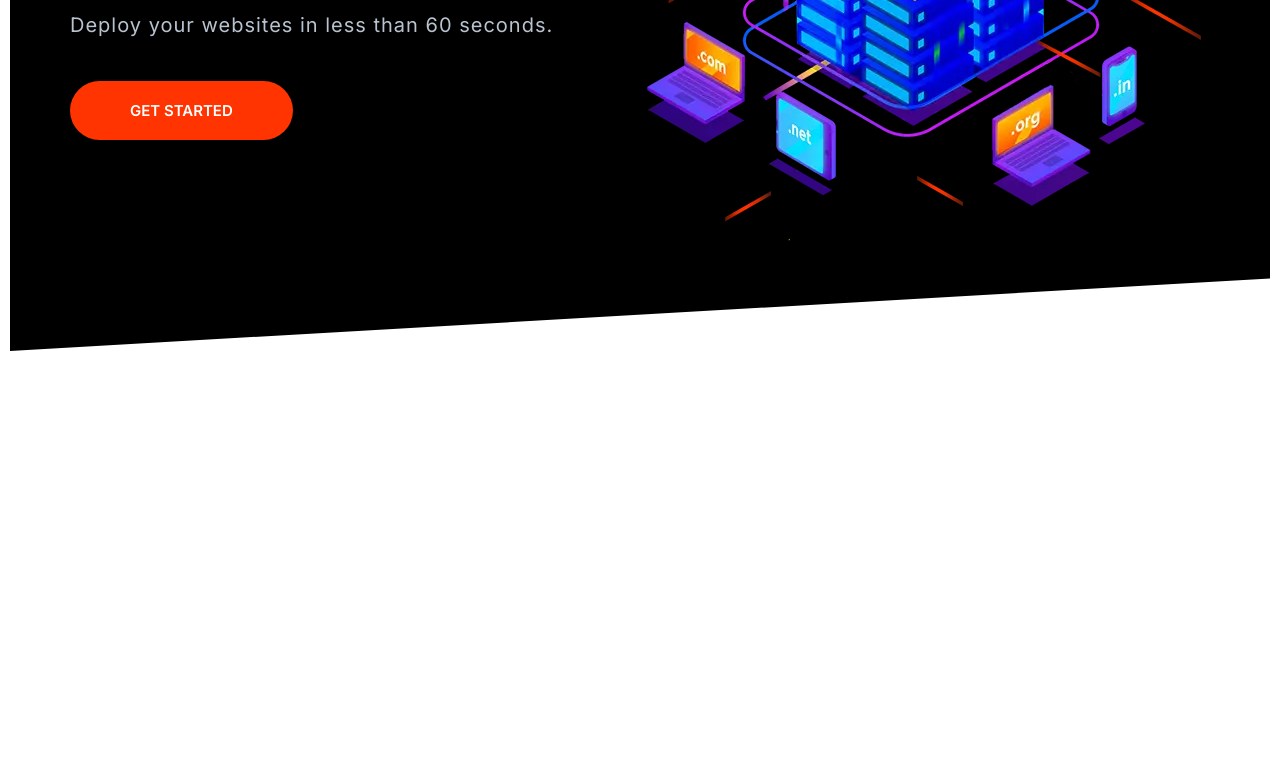
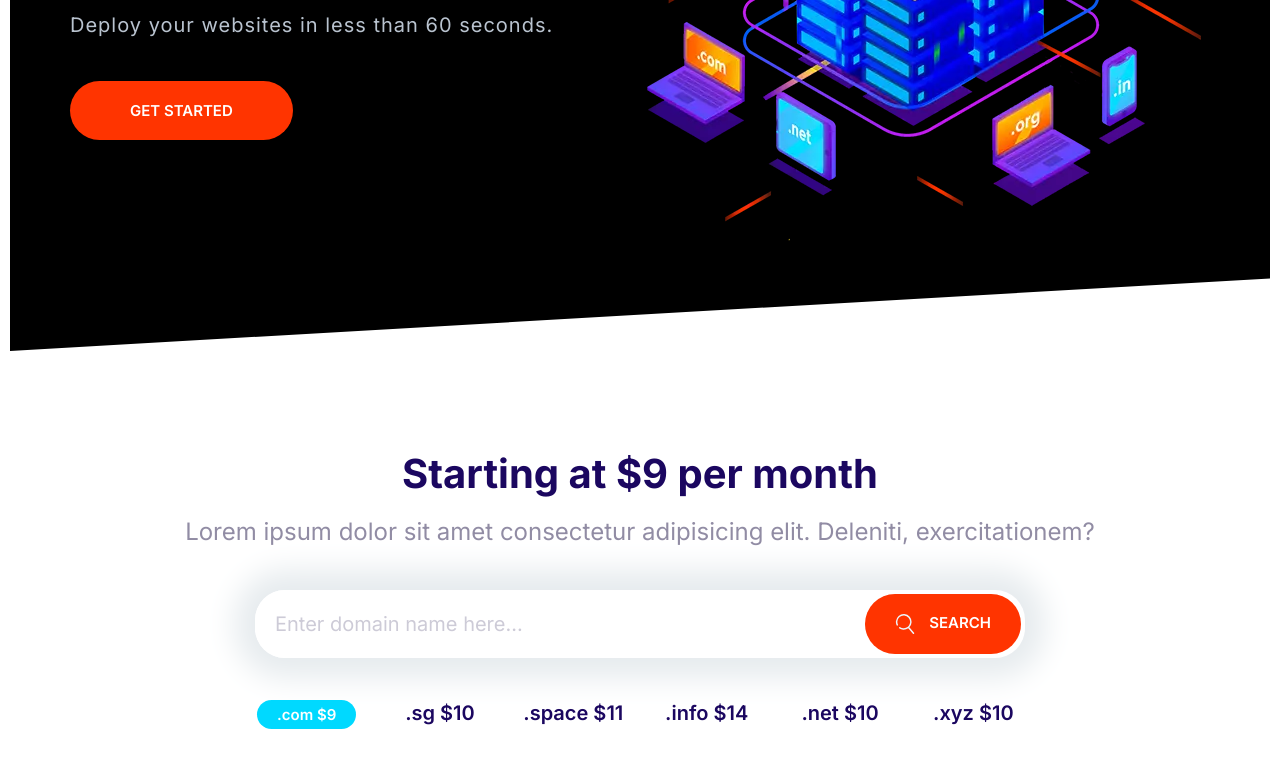
Before and after one commit to victor-7-7/moshify, a plain HTML site: page index.html in a window 1280 px wide. Shown: the part 385-1152 px from the top of the page. Before the commit the page ends 800 px from the top, so only its background shows below. Drawn offline with nearby package versions, Linux system fonts and the light colour scheme.

Commit message:
Domains Block (part 31)

```diff
--- a/css/styles.css
+++ b/css/styles.css
@@ -210,10 +210,18 @@ a {
   font-size: 1.8rem;
   font-weight: 600;
   margin: 1rem 0;
+  outline: 0;
   padding: 2rem 3rem;  /* vert  horiz */
   text-align: center;
   text-transform: uppercase;
   white-space: nowrap;
+}
+
+.btn .icon {
+  width: 2rem;
+  height: 2rem;
+  margin-right: 1rem;
+  vertical-align: middle;
 }
 
 .btn--primary {
@@ -277,7 +285,7 @@ a {
   border-radius: var(--border-radius);
   border: 1px solid var(--color-border);
   color: var(--color-headings);
-  font-size: 2rem;
+  font-size: 2.5rem;
   outline: 0;
   padding: 1.5rem 3.5rem;
 }
@@ -298,7 +306,7 @@ a {
   border: 0;
   /* Чтобы занять всю свободную ширину и сдвинуть кнопку в правый край группы */
   flex-grow: 1;
-  padding: 1.5rem 1rem;
+  padding: 1.5rem 2rem;
 }
 
 .input-group .btn {
@@ -307,7 +315,7 @@ a {
 
 @media screen and (min-width: 1024px) {
   .input {
-    font-size: 1.5rem;
+    font-size: 2rem;
   }
 }
 
@@ -744,3 +752,29 @@ elements. > - child combinator */
     align-self: center;
   }
 }
+
+/* =================== Domain Block =================== */
+
+.block-domain .input-group {
+  box-shadow: 0 0 30px 20px #e6ebee;
+  border: 0;
+  margin: 4rem auto;
+  max-width: 770px;
+}
+
+.block-domain__prices {
+  display: grid;
+  grid-template-columns: repeat(3, 1fr);
+  grid-template-rows: repeat(2, 6rem);
+  font-size: 2rem;
+  font-weight: 600;
+  justify-items: center;
+  max-width: 800px;
+  margin: 0 auto;
+}
+
+@media screen and (min-width: 768px) {
+  .block-domain__prices {
+    grid-template-columns: repeat(auto-fit, minmax(10rem, 1fr));
+  }
+}
--- a/index.html
+++ b/index.html
@@ -34,6 +34,31 @@
       </picture>
     </div>
   </section>
+  <section class="block container block-domain">
+    <header class="block__header">
+      <h2>Starting at $9 per month</h2>
+      <p>
+        Lorem ipsum dolor sit amet consectetur adipisicing elit. Deleniti,
+        exercitationem?
+      </p>
+    </header>
+    <div class="input-group">
+      <input type="text" class="input" placeholder="Enter domain name here..." />
+      <button class="btn btn--accent">
+        <svg class="icon icon--white">
+          <use xlink:href="images/sprite.svg#search"></use></svg>
+        Search
+      </button>
+    </div>
+    <ul class="list block-domain__prices">
+      <li><span class="badge badge--secondary">.com $9</span></li>
+      <li>.sg $10</li>
+      <li>.space $11</li>
+      <li>.info $14</li>
+      <li>.net $10</li>
+      <li>.xyz $10</li>
+    </ul>
+  </section>
   <script src="js/main.js"></script>
 </body>
 </html>
```
Also changed, not shown: components/block-domain.html (added, +26 -0 lines).
